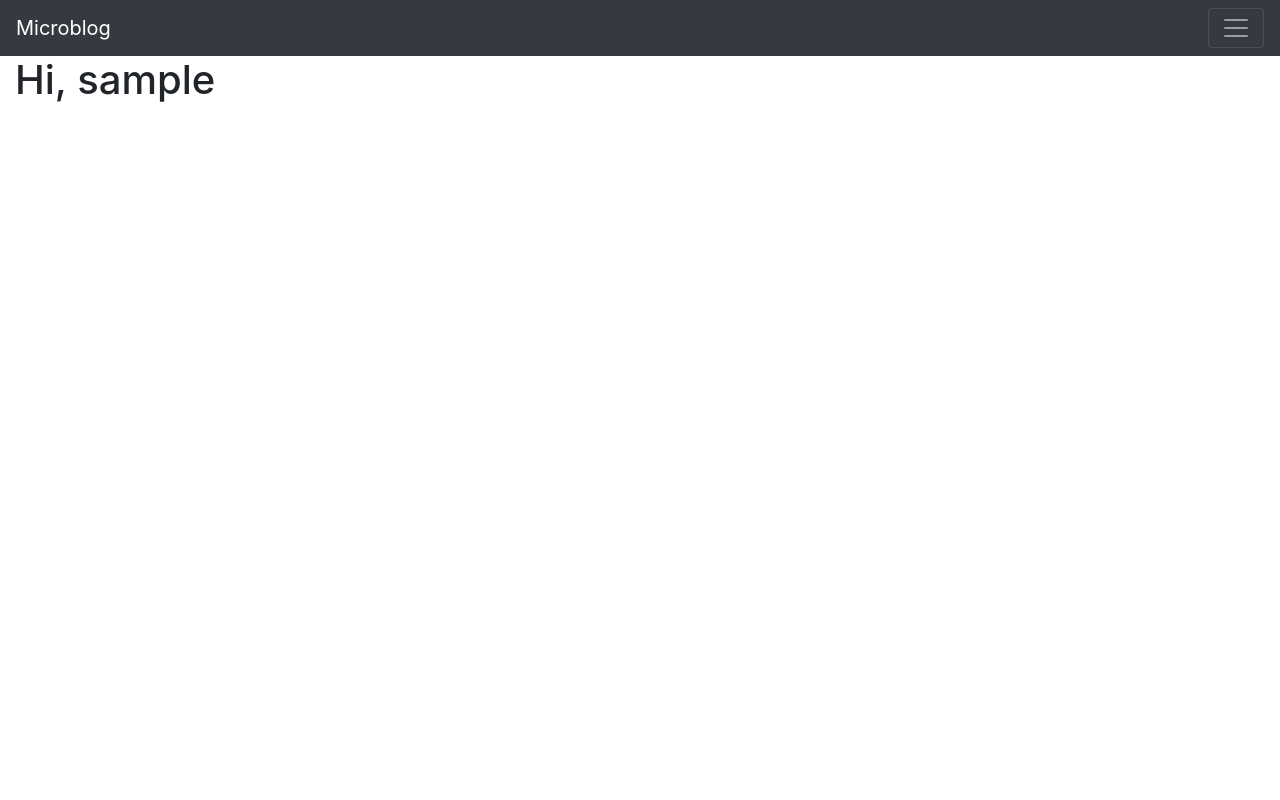
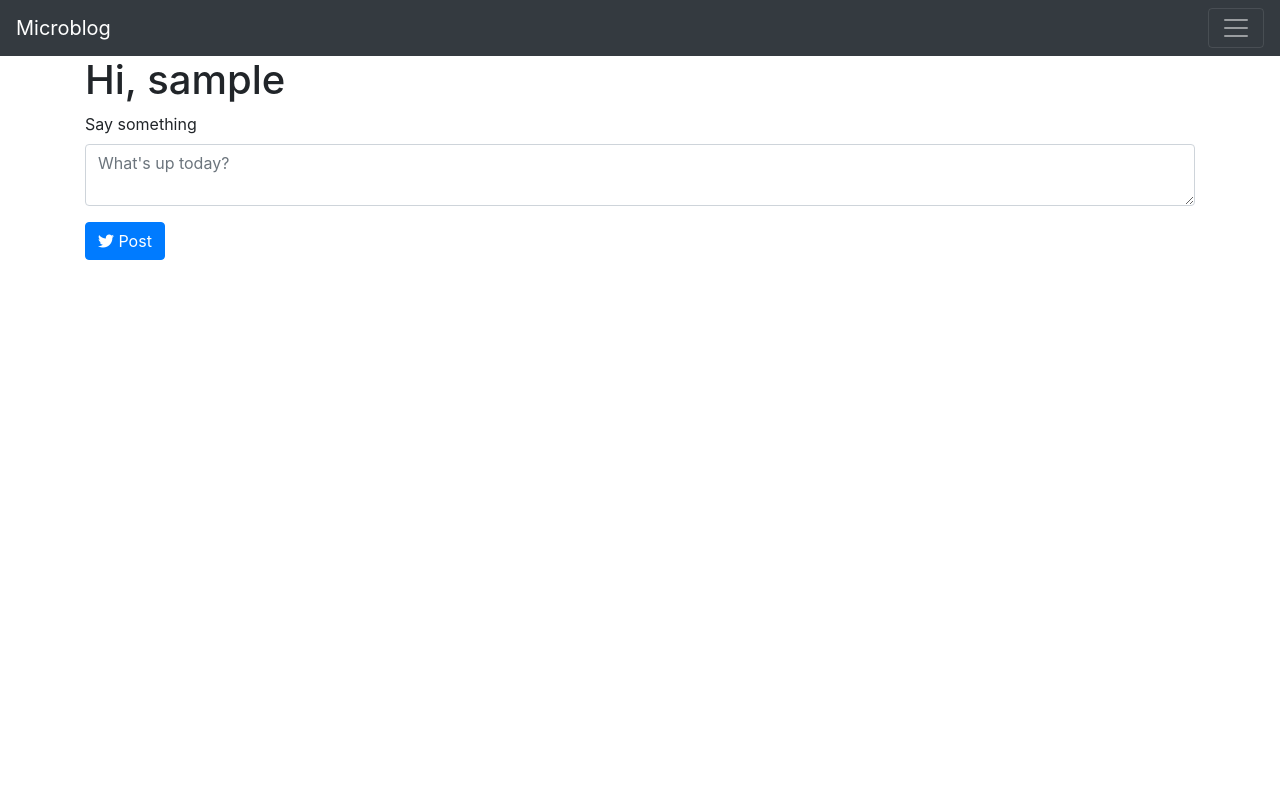
Before and after one commit to tiechel/flask-mega-tutorial, a Flask app: page / in a window 1280 px wide. Run offline with Flask 2, Linux system fonts and the light colour scheme; the visitor is signed in with stand-in values (Sample User, id 1); data comes from the database, SQL or seed files in the repository; data that the repository does not hold is empty; some libraries are stand-ins or nearby versions.

Commit message:
WIP Chapter 9: submission and display post

```diff
--- a/app/forms.py
+++ b/app/forms.py
@@ -40,3 +40,6 @@ class EditProfileForm(FlaskForm):
             user = User.query.filter_by(username=self.username.data).first()
             if user is not None:
                 raise ValidationError('Plese use different username.')
+
+class PostForm(FlaskForm):
+    post = TextAreaField('Say something', validators=[DataRequired(), Length(min=0, max=140)])
--- a/app/routes.py
+++ b/app/routes.py
@@ -3,7 +3,7 @@ from flask import render_template, flash, redirect, url_for, request
 from flask_login import current_user, login_user, logout_user, login_required
 from werkzeug.urls import url_parse
 from app import app, db
-from app.forms import LoginForm, RegistrationForm, EditProfileForm
+from app.forms import LoginForm, RegistrationForm, EditProfileForm, PostForm
 from app.models import User, Post
 
 @app.before_request
@@ -12,12 +12,20 @@ def before_request():
         current_user.last_seen = datetime.utcnow()
         db.session.commit()
 
-@app.route('/')
-@app.route('/index')
+@app.route('/', methods=['GET', 'POST'])
+@app.route('/index', methods=['GET', 'POST'])
 @login_required
 def index():
+    form = PostForm()
+    if form.validate_on_submit():
+        post = Post(body=form.post.data, author=current_user)
+        db.session.add(post)
+        db.session.commit()
+        flash('Your post is now live!')
+        redirect(url_for('index'))
+
     posts = current_user.followed_posts().all()
-    return render_template('index.html.j2', title='Home page', posts=posts)
+    return render_template('index.html.j2', title='Home page', posts=posts, form=form)
 
 @app.route('/login', methods=['GET', 'POST'])
 def login():
--- a/app/static/style.css
+++ b/app/static/style.css
@@ -1,7 +1,6 @@
 html, body {
     height: 100%;
 }
-.container-fluid {
-    margin-top: -56px;
+.base {
     padding-top: 56px;
 }
--- a/app/templates/base.html.j2
+++ b/app/templates/base.html.j2
@@ -14,7 +14,7 @@
         <link rel="stylesheet" href="{{ url_for('static', filename='style.css') }}">
     </head>
     <body>
-        <nav class="navbar navbar-dark bg-dark">
+        <nav class="navbar fixed-top navbar-dark bg-dark">
             <a href="/index" class="navbar-brand">Microblog</a>
             <button class="navbar-toggler" type="button" data-toggle="collapse" data-target="#navbarNav" aria-controls="navbarNav" aria-enpanded="false" aria-label="Toggle navigation">
                 <span class="navbar-toggler-icon"></span>
@@ -45,7 +45,7 @@
                 </ul>
             </div>
         </nav>
-        <div class="container-fluid h-100">
+        <div class="container-fluid h-100 base">
             {% with messages = get_flashed_messages() %}
             {% if messages %}
             <div class="alerts pt-2">
--- a/app/templates/index.html.j2
+++ b/app/templates/index.html.j2
@@ -1,8 +1,25 @@
 {% extends "base.html.j2" %}
 
 {% block content %}
+<div class="container">
     <h1>Hi, {{ current_user.username }}</h1>
+    <form action="" method="post" class="mb-2">
+        {{ form.hidden_tag() }}
+        <div class="form-group">
+            {{ form.post.label }}
+            {% if form.post.errors %}
+                {{ form.post(class="form-control is-invalid", placeholder="What's up today?") }}
+                {% for error in form.post.errors %}
+                <div class="invalid-feedback">{{ error }}</div>
+                {% endfor %}
+            {% else %}
+                {{ form.post(class="form-control", placeholder="What's up today?") }}
+            {% endif %}
+        </div>
+        <button class="btn btn-primary"><i class="fab fa-twitter"></i> Post</button>
+    </form>
     {% for post in posts %}
-    <div><p>{{ post.author.username }} says: <b>{{ post.body }}</b></p></div>
+        {% include "_post.html.j2" %}
     {% endfor %}
+</div>
 {% endblock content %}
```
Also changed, not shown: app/templates/_post.html.j2 (+11 -6 lines).
